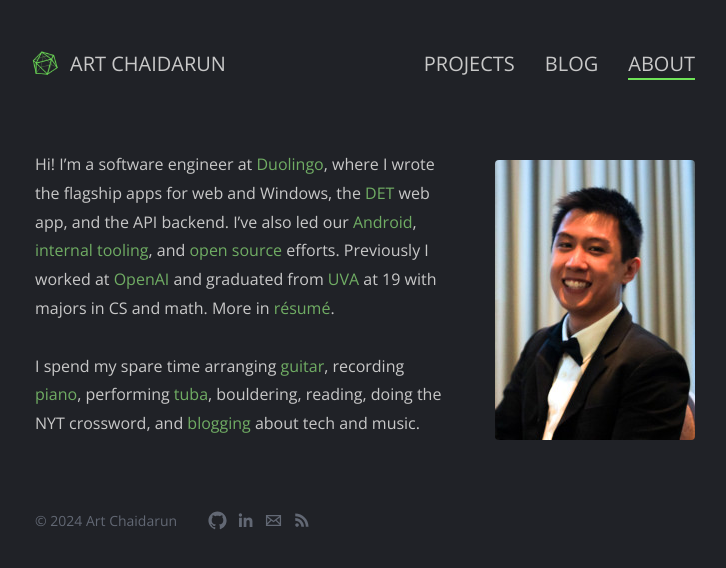
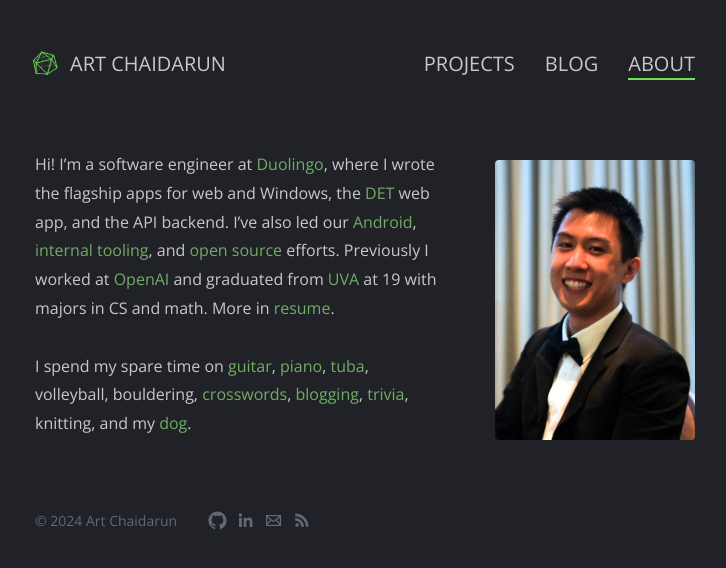
Before and after one commit to artnc/personal-website, a Jekyll site: the page built from src/about/_posts/2011-10-08-about.md, in a window 1280 px wide. Shown: the top 568 px of the page, without its empty margins (275-1001 px from the left). Built offline with Jekyll 4.4.1, drawn with Linux system fonts in a browser that asks for light colours.

Commit message:
Update interests

```diff
--- a/src/about/_posts/2011-10-08-about.md
+++ b/src/about/_posts/2011-10-08-about.md
@@ -6,6 +6,6 @@ pagetitle: About
 
 <img src="/img/tuba-rect-200.jpg" class="right">
 
-Hi! I'm a software engineer at [Duolingo](http://www.duolingo.com/), where I wrote the flagship apps for web and Windows, the [DET](https://englishtest.duolingo.com/) web app, and the API backend. I've also led our [Android](https://blog.duolingo.com/migrating-duolingos-android-app-to-100-kotlin/), [internal tooling](https://blog.duolingo.com/open-sourcing-metasearch-our-one-tool-to-search-them-all/), and [open source](https://github.com/duolingo/) efforts. Previously I worked at [OpenAI](https://openai.com/) and graduated from [UVA](https://en.wikipedia.org/wiki/University_of_Virginia) at 19 with majors in CS and math. More in [résumé](/files/ArtChaidarun-WebResume.pdf).
+Hi! I'm a software engineer at [Duolingo](http://www.duolingo.com/), where I wrote the flagship apps for web and Windows, the [DET](https://englishtest.duolingo.com/) web app, and the API backend. I've also led our [Android](https://blog.duolingo.com/migrating-duolingos-android-app-to-100-kotlin/), [internal tooling](https://blog.duolingo.com/open-sourcing-metasearch-our-one-tool-to-search-them-all/), and [open source](https://github.com/duolingo/) efforts. Previously I worked at [OpenAI](https://openai.com/) and graduated from [UVA](https://en.wikipedia.org/wiki/University_of_Virginia) at 19 with majors in CS and math. More in [resume](/files/ArtChaidarun-WebResume.pdf).
 
-I spend my spare time arranging [guitar](/musescore-tab), recording [piano](https://soundcloud.com/artnc), performing [tuba](https://en.wikipedia.org/wiki/East_Winds_Symphonic_Band), bouldering, reading, doing the NYT crossword, and [blogging](/blog) about tech and music.
+I spend my spare time on [guitar](/musescore-tab), [piano](https://soundcloud.com/artnc), [tuba](https://en.wikipedia.org/wiki/East_Winds_Symphonic_Band), volleyball, bouldering, [crosswords](https://www.crosswordtournament.com/2023/standings/rank.htm), [blogging](/blog), [trivia](https://learnedleague.com/profiles.php?91076), knitting, and my [dog](/img/snorlax.jpg).
```
Also changed, not shown: src/img/snorlax.jpg (added), 1 other file.
